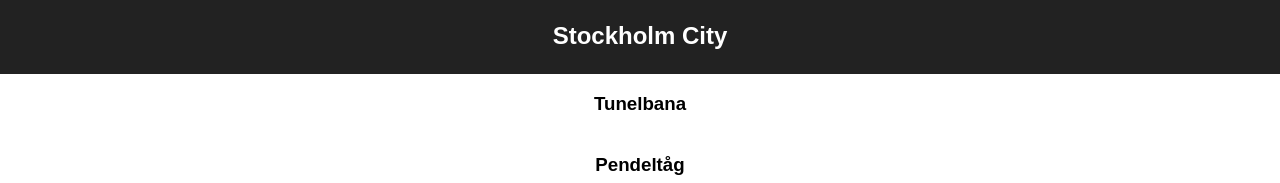
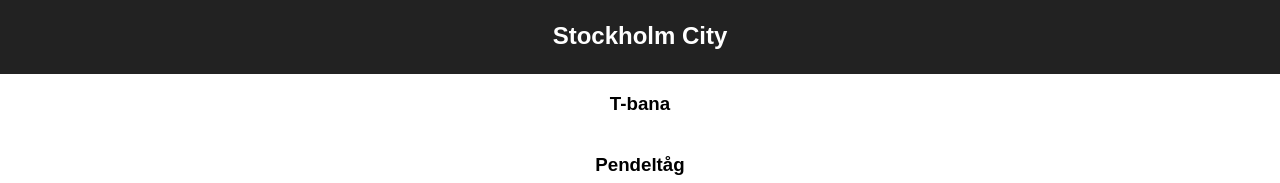
Before and after one commit to rhersen/city, a React (Create React App) app: page / in a window 1280 px wide. Shown: the top 183 px of the page. Built offline with nearby package versions, Linux system fonts and the light colour scheme; no server answers.

Commit message:
Automatic build

```diff
--- a/src/App.js
+++ b/src/App.js
@@ -21,7 +21,7 @@
                 <div className="App-header">
                     <h2>Stockholm City</h2>
                 </div>
-                <h3>Tunelbana</h3>
+                <h3>T-bana</h3>
                 <table style={{width: '90%'}}>
                     <colgroup>
                         <col style={{width: '30%'}}/>
```
